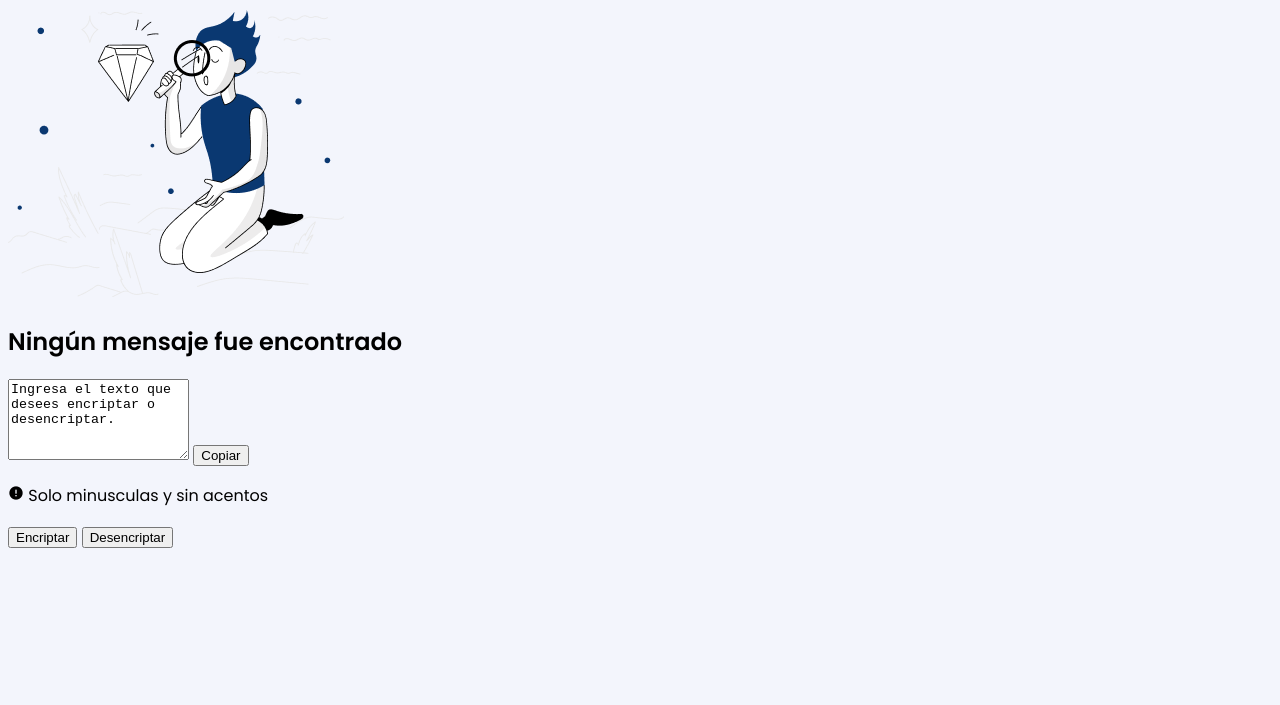
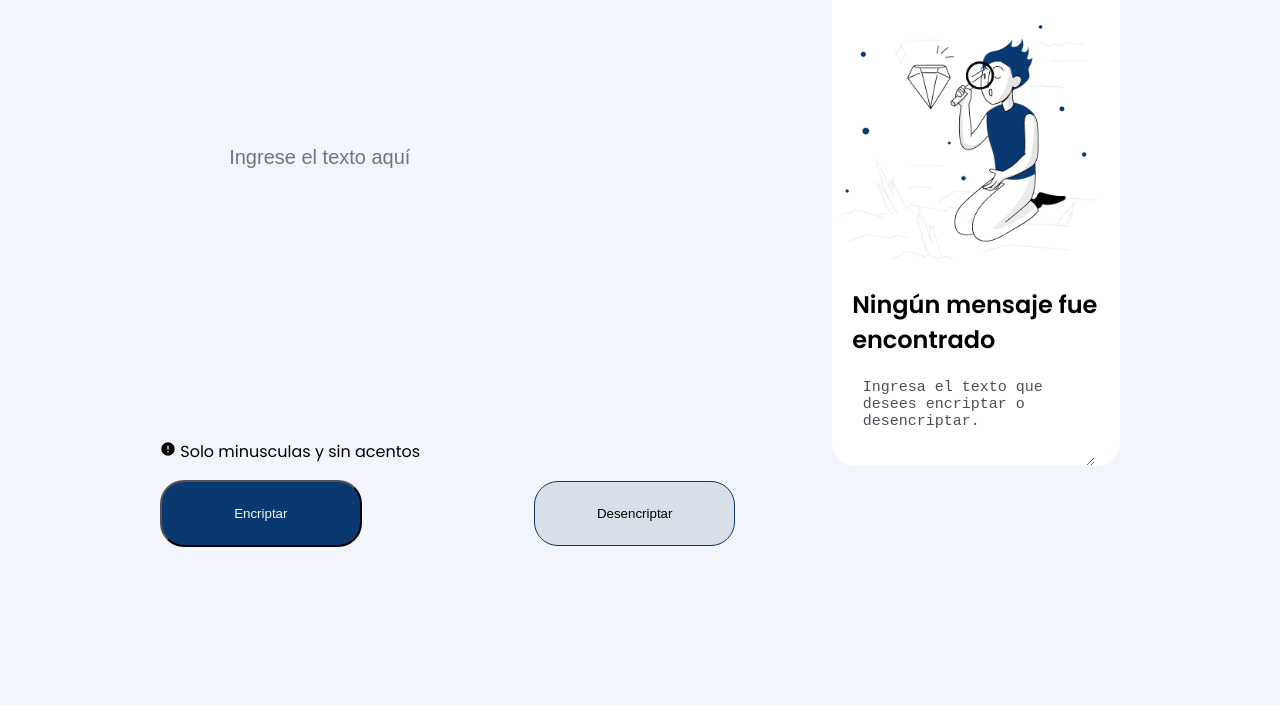
Before and after one commit to Agslz/cifrador-alura-challenge, a plain HTML site: page index.html in a window 1280 px wide. Shown: the part 95-800 px from the top of the page. Drawn offline with nearby package versions, Linux system fonts and the light colour scheme; some packages are replaced by stand-ins of ours; a script that the page names is missing.

Commit message:
Añadiendo cambios a css

```diff
--- a/assets/css/style.css
+++ b/assets/css/style.css
@@ -3,19 +3,110 @@
 body {
   font-family: "Poppins", sans-serif;
   background: #f3f5fc;
+  margin: 0px;
+  padding: 0px;
 }
 
-.footer {
-  position: fixed;
-  left: 0px;
-  bottom: 0px;
-  height: 50px;
+.container {
+  margin: auto;
+  width: 960px;
+  height: 650px;
+  padding: 5px;
+}
+.logo {
   width: 100%;
-  text-align: center;
+  float: left;
+}
+.logo-img {
+  margin-top: 1%;
+  margin-left: 2%;
+  float: inherit;
+}
+.left {
+  float: left;
+  width: 70%;
+  height: 70%;
+  border-radius: 24px;
+}
+.right {
+  float: right;
+  width: 30%;
+  height: auto;
+  border-radius: 24px;
+  background-color: white;
+}
+.left-button {
+  float: left;
+  width: 70%;
+  height: auto;
+  border-radius: 24px;
+}
+
+.text-input {
+  float: left;
+  margin-left: 10%;
+  margin-top: 1%;
+  width: 80%;
+  height: 80%;
+  color: #0a3871;
+  font-size: 20px;
+  border: none;
+  outline: none;
+  background: #f3f5fc;
+}
+
+#right-image {
+  margin-left: 2%;
+  margin-top: 20%;
+  width: 90%;
+  height: auto;
+}
+
+#text-error {
+  margin-left: 7%;
+  margin-right: 5%;
+}
+
+#text-encrypt {
+  float: left;
+  margin-left: 10%;
+  color: #495057;
+  width: 80%;
+  height: 60%;
+  border: none;
+  outline: none;
+  font-size: 15px;
+}
+
+#btn-encrypt {
+  padding: 24px;
+  width: 30%;
+  height: 60%;
+  margin-right: 15%;
   background: #0a3871;
+  border-radius: 24px;
   color: #f3f5fc;
 }
 
-footer {
-  margin-top: 0.8rem;
+#btn-decrypt {
+  padding: 24px;
+  width: 30%;
+  height: 60%;
+  border-radius: 24px;
+  margin-left: 10%;
+  background: #d8dfe8;
+  border: 1px solid #0a3871;
+  border-radius: 24px;
 }
+
+#copy {
+  margin-left: 33%;
+  margin-top: 90%;
+  padding: 24px;
+  width: 40%;
+  height: 10%;
+  background-color: #d8dfe8;
+  border: 1px solid #0a3871;
+  border-radius: 24px;
+  display: none;
+}
```
